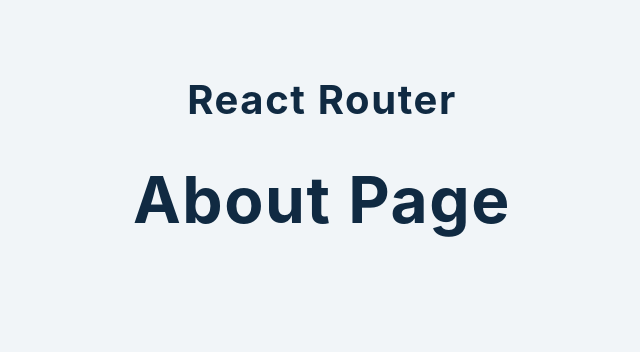
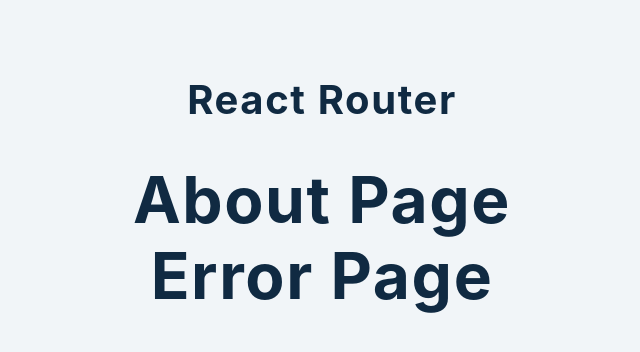
Before and after one commit to DinaTaklit/React-Fundamentals, a React (Create React App) app: page /about in a window 1280 px wide. Shown: the top 352 px of the page, without its empty margins (318-958 px from the left). Built offline with nearby package versions, Linux system fonts and the light colour scheme.

Commit message:
11.ReactRouter: add error page

```diff
--- a/src/component/11.ReactRouter/index.js
+++ b/src/component/11.ReactRouter/index.js
@@ -24,6 +24,9 @@
             <Route path="/people">
                 <People/>
             </Route>
+            <Route path="*">
+                <Error/>
+            </Route>
         </Router>
     )
 }
```
